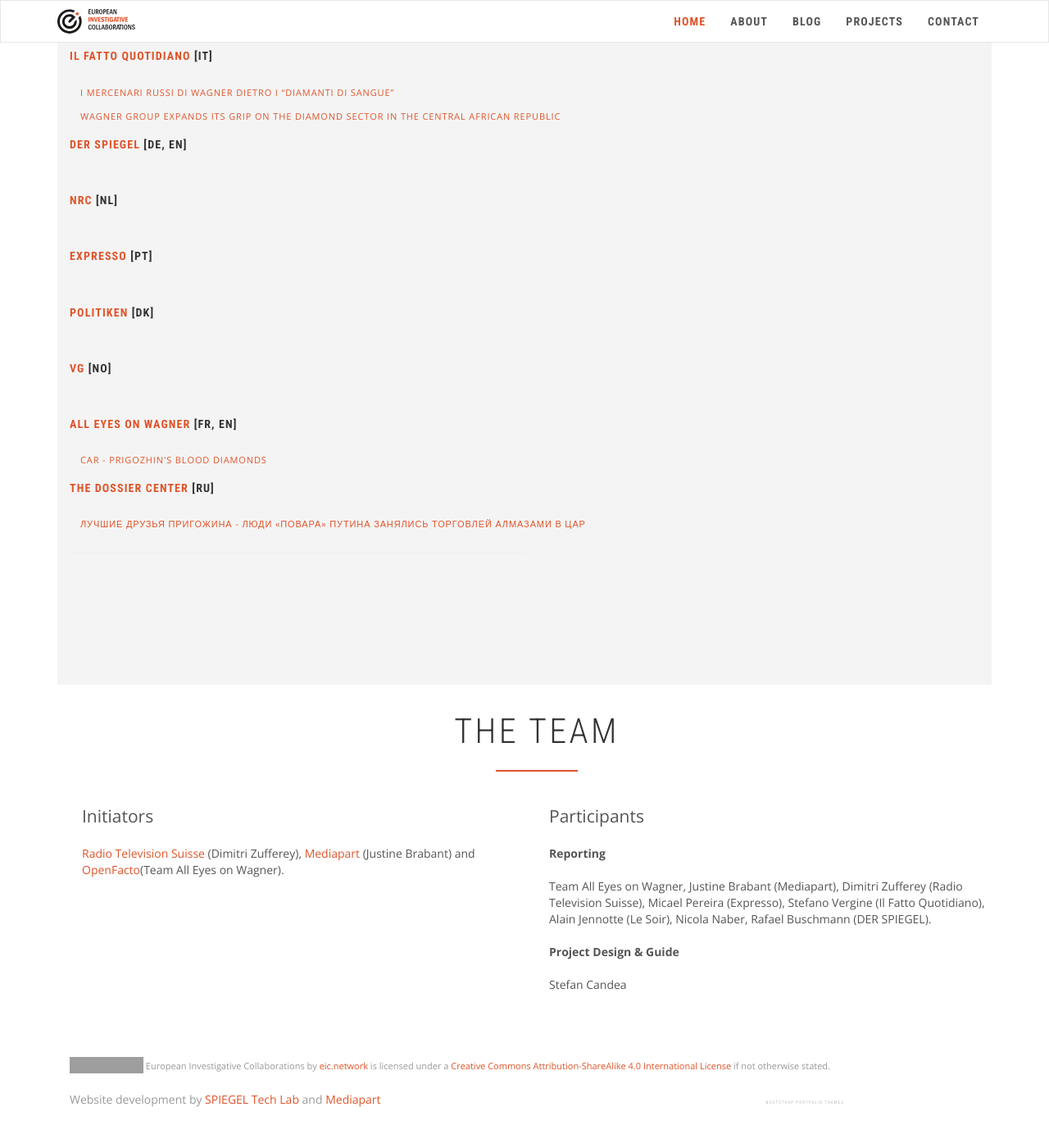
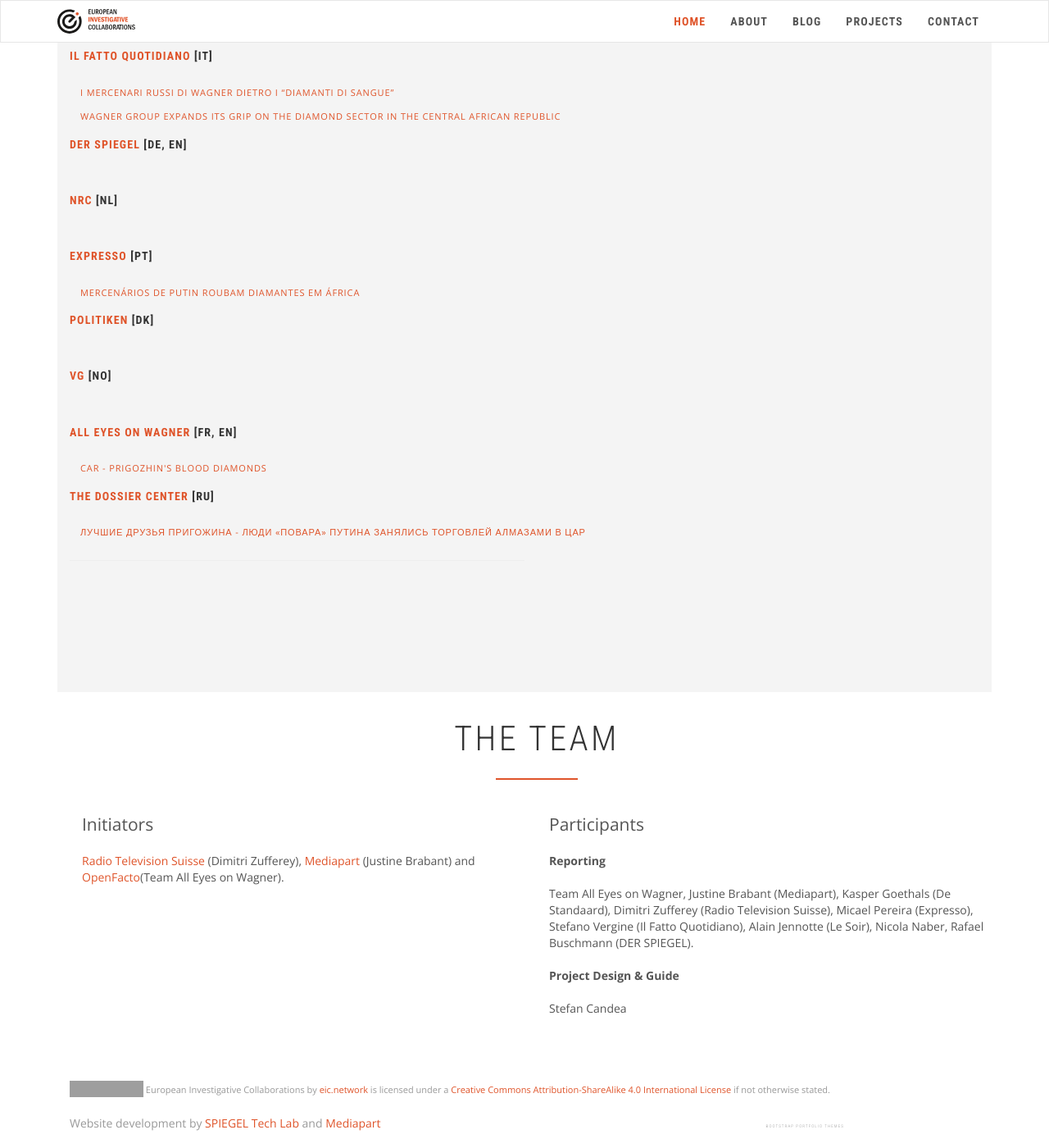
Before and after one commit to eic-network/eic-incubator.github.io, a Jekyll site: the page built from _projects/diamville.md, in a window 1280 px wide and 1400 px high, scrolled down 1364 px. Shown: the whole window at 82% size. Built offline with Jekyll 4.4.1, drawn with Linux system fonts in a browser that asks for light colours; nearby versions of some CDN libraries; before the commit the page ends 2735 px from its top, so only the background shows below that; grey boxes are pictures that could not be loaded.

Commit message:
Update diamville.md

```diff
--- a/_projects/diamville.md
+++ b/_projects/diamville.md
@@ -64,8 +64,8 @@ publications:
   url: https://www.nrc.nl
 - lang: "[PT]"
   links:
-  - name:
-    url:
+  - name: Mercenários de Putin roubam diamantes em África
+    url: https://leitor.expresso.pt/semanario/semanario2614/html/primeiro-caderno/internacional/mercenarios-de-putin-roubam-diamantes-em-africa
   name: Expresso
   url: https://expresso.pt
 - lang: "[DK]"
@@ -98,7 +98,7 @@ team_initiators: "[Radio Television Suisse](https://www.rts.ch/) (Dimitri Zuffer
 team_participants: |2-
     **Reporting**
 
-    Team All Eyes on Wagner, Justine Brabant (Mediapart), Dimitri Zufferey (Radio Television Suisse), Micael Pereira (Expresso), Stefano Vergine (Il Fatto Quotidiano), Alain Jennotte (Le Soir), Nicola Naber, Rafael Buschmann (DER SPIEGEL).
+    Team All Eyes on Wagner, Justine Brabant (Mediapart), Kasper Goethals (De Standaard), Dimitri Zufferey (Radio Television Suisse), Micael Pereira (Expresso), Stefano Vergine (Il Fatto Quotidiano), Alain Jennotte (Le Soir), Nicola Naber, Rafael Buschmann (DER SPIEGEL).
 
     **Project Design & Guide**
 
```
